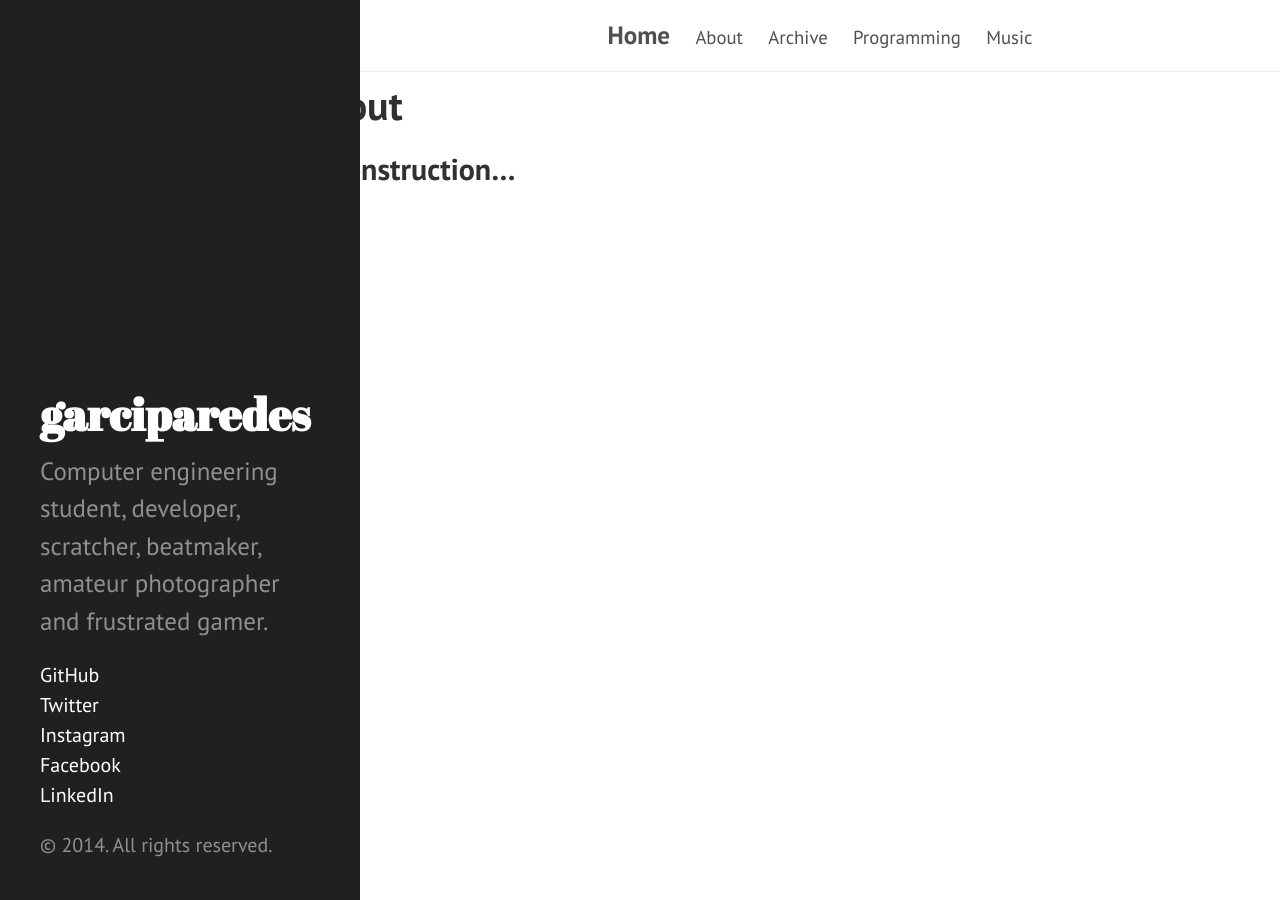
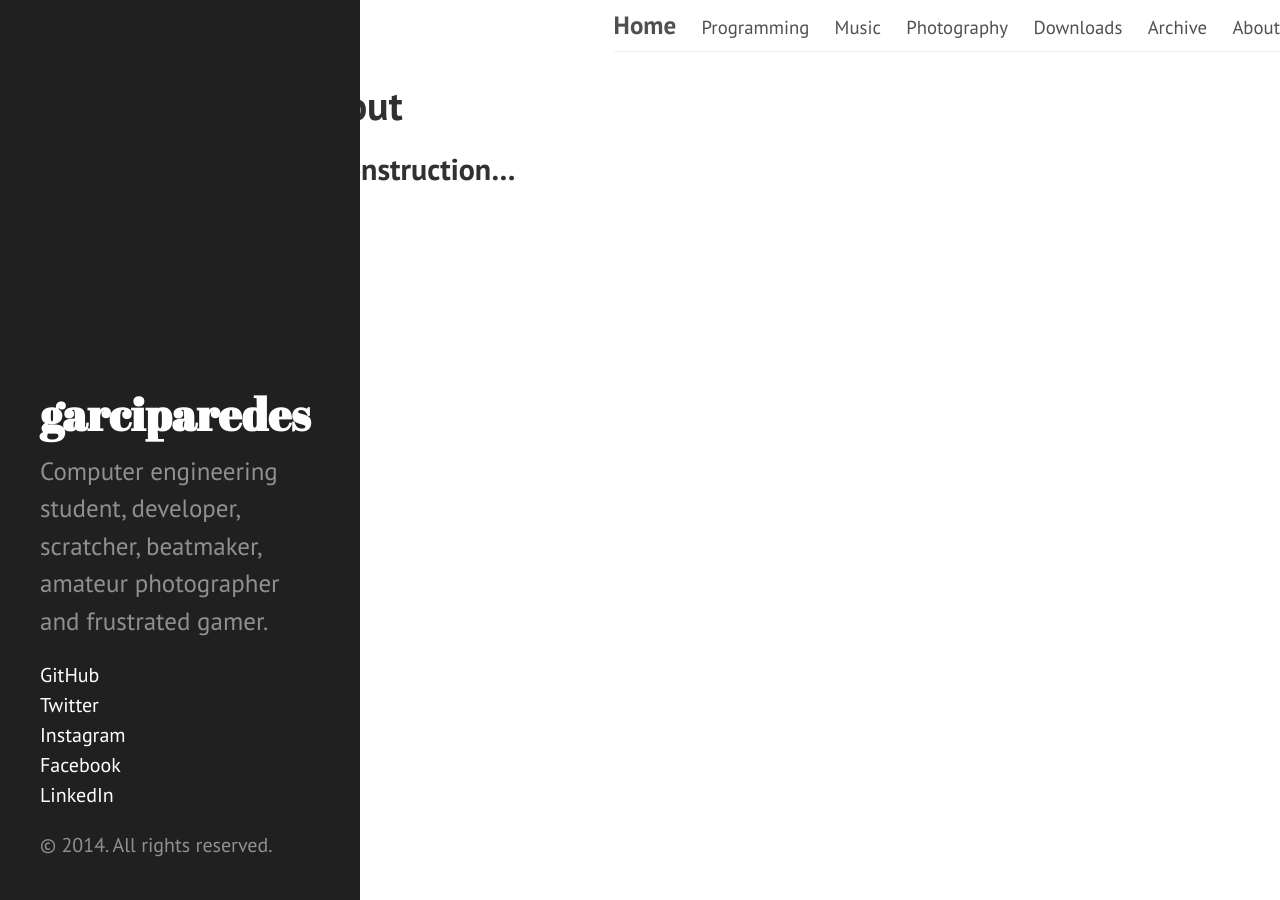
Before and after one commit to garciparedes/garciparedes.github.io, a Jekyll site: the page built from about.md, in a window 1280 px wide. Built offline with Jekyll 4.4.1, drawn with Linux system fonts in a browser that asks for light colours; Markdown is read by kramdown in place of the engine named in the settings.

Commit message:
adding floating navigation bar

```diff
--- a/_config.yml
+++ b/_config.yml
@@ -24,4 +24,4 @@ github:
   repo:           https://github.com/garciparedes/garciparedes.github.io
 
 # This is the list of pages to incldue in the header of the website.
-pages_list:       ['About', 'Archive', 'Programming', 'Music']
+pages_list:       ['Programming', 'Music', 'Photography', 'Downloads' ,'Archive', 'About']
--- a/public/css/poole.css
+++ b/public/css/poole.css
@@ -273,12 +273,11 @@ tbody tr:nth-child(odd) th {
  */
 
 .masthead {
-  padding-top:    1rem;
-  padding-bottom: 1rem;
+  padding-top:    0.5rem;
+  padding-bottom: 0.5rem;
   position: fixed;
   background-color: #FFFFFF;
   top: 0;
-  left: 18rem;
   right: 0;
   border-bottom: 1px solid #eee;
 
```
Also changed, not shown: downloads.md (added, +8 -0 lines), photography.md (added, +8 -0 lines).
